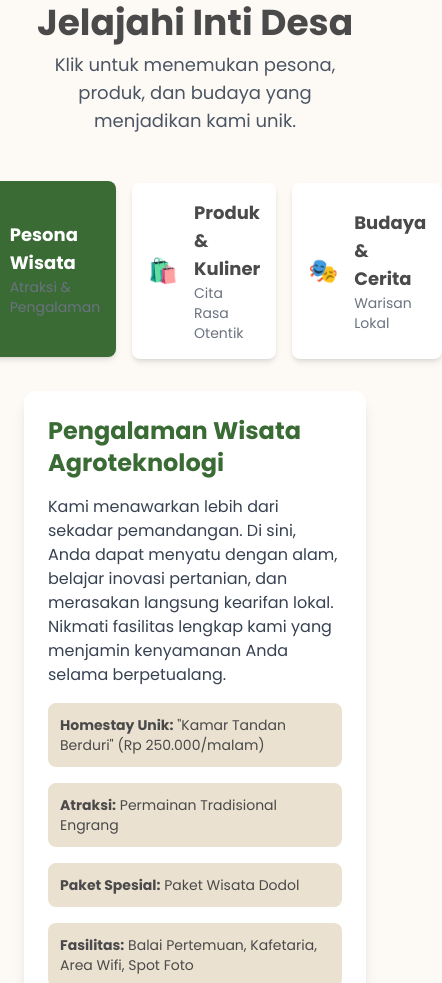
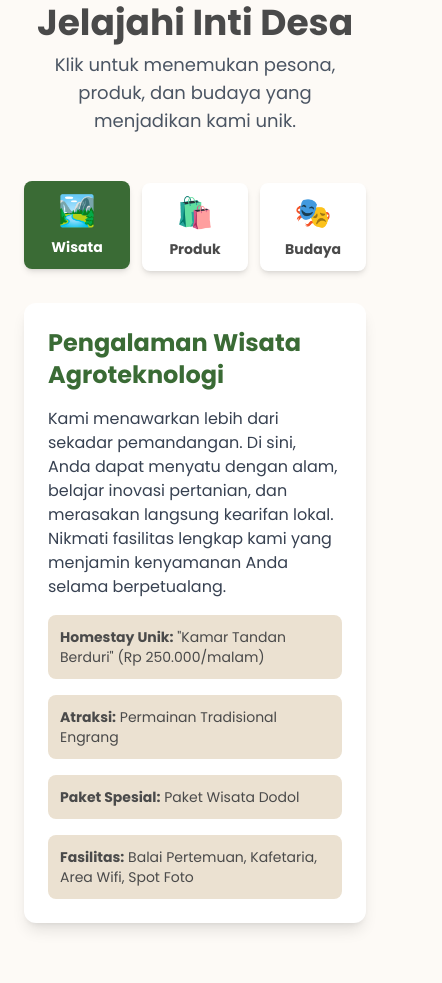
Before and after one commit to LucasGriffinz/DesaSayurMatua, a plain HTML site: page index.html in a window 390 px wide. Shown: the part 908-1891 px from the top of the page, 442 px wide, since content can reach past the window. Drawn offline with nearby package versions, Linux system fonts and the light colour scheme.

Commit message:
Update index.html
Agar Responsive 100%

```diff
--- a/index.html
+++ b/index.html
@@ -23,7 +23,6 @@
         .bg-brand-light { background-color: #fdfaf6; }
         .accent-color { color: #CB997E; }
         .hero-bg {
-            /* GAMBAR LATAR TELAH DIPERBAIKI - Gunakan foto asli desa untuk hasil terbaik */
             background-image: linear-gradient(rgba(0,0,0,0.5), rgba(0,0,0,0.5)), url('https://images.unsplash.com/photo-1500382017468-9049fed747ef?q=80&w=1932&auto=format&fit=crop');
             background-size: cover;
             background-position: center;
@@ -100,26 +99,29 @@
                 </div>
 
                 <div class="flex flex-col md:flex-row gap-8">
-                    <div class="md:w-1/3 flex md:flex-col gap-4 justify-center">
-                        <button data-content="wisata" class="interactive-btn w-full text-left p-4 rounded-lg shadow-md bg-white hover:shadow-lg transition-all duration-300 flex items-center gap-4 active">
-                            <span class="text-2xl accent-color">🏞️</span>
+
+                    <div class="md:w-1/3 grid grid-cols-3 md:grid-cols-1 gap-3 text-center">
+                        <button data-content="wisata" class="interactive-btn p-3 rounded-lg shadow-md bg-white hover:shadow-lg transition-all duration-300 flex flex-col items-center justify-center gap-2 active">
+                            <span class="text-3xl accent-color">🏞️</span>
                             <div>
-                                <h3 class="font-bold text-lg">Pesona Wisata</h3>
-                                <p class="text-sm text-gray-500">Atraksi & Pengalaman</p>
+                                <h3 class="font-bold text-sm md:text-lg">Wisata</h3>
+                                <p class="hidden md:block text-sm text-gray-500">Atraksi & Pengalaman</p>
                             </div>
                         </button>
-                        <button data-content="produk" class="interactive-btn w-full text-left p-4 rounded-lg shadow-md bg-white hover:shadow-lg transition-all duration-300 flex items-center gap-4">
-                            <span class="text-2xl accent-color">🛍️</span>
+
+                        <button data-content="produk" class="interactive-btn p-3 rounded-lg shadow-md bg-white hover:shadow-lg transition-all duration-300 flex flex-col items-center justify-center gap-2">
+                            <span class="text-3xl accent-color">🛍️</span>
                             <div>
-                                <h3 class="font-bold text-lg">Produk & Kuliner</h3>
-                                <p class="text-sm text-gray-500">Cita Rasa Otentik</p>
+                                <h3 class="font-bold text-sm md:text-lg">Produk</h3>
+                                <p class="hidden md:block text-sm text-gray-500">Cita Rasa Otentik</p>
                             </div>
                         </button>
-                        <button data-content="budaya" class="interactive-btn w-full text-left p-4 rounded-lg shadow-md bg-white hover:shadow-lg transition-all duration-300 flex items-center gap-4">
-                            <span class="text-2xl accent-color">🎭</span>
+
+                        <button data-content="budaya" class="interactive-btn p-3 rounded-lg shadow-md bg-white hover:shadow-lg transition-all duration-300 flex flex-col items-center justify-center gap-2">
+                            <span class="text-3xl accent-color">🎭</span>
                             <div>
-                                <h3 class="font-bold text-lg">Budaya & Cerita</h3>
-                                <p class="text-sm text-gray-500">Warisan Lokal</p>
+                                <h3 class="font-bold text-sm md:text-lg">Budaya</h3>
+                                <p class="hidden md:block text-sm text-gray-500">Warisan Lokal</p>
                             </div>
                         </button>
                     </div>
```
